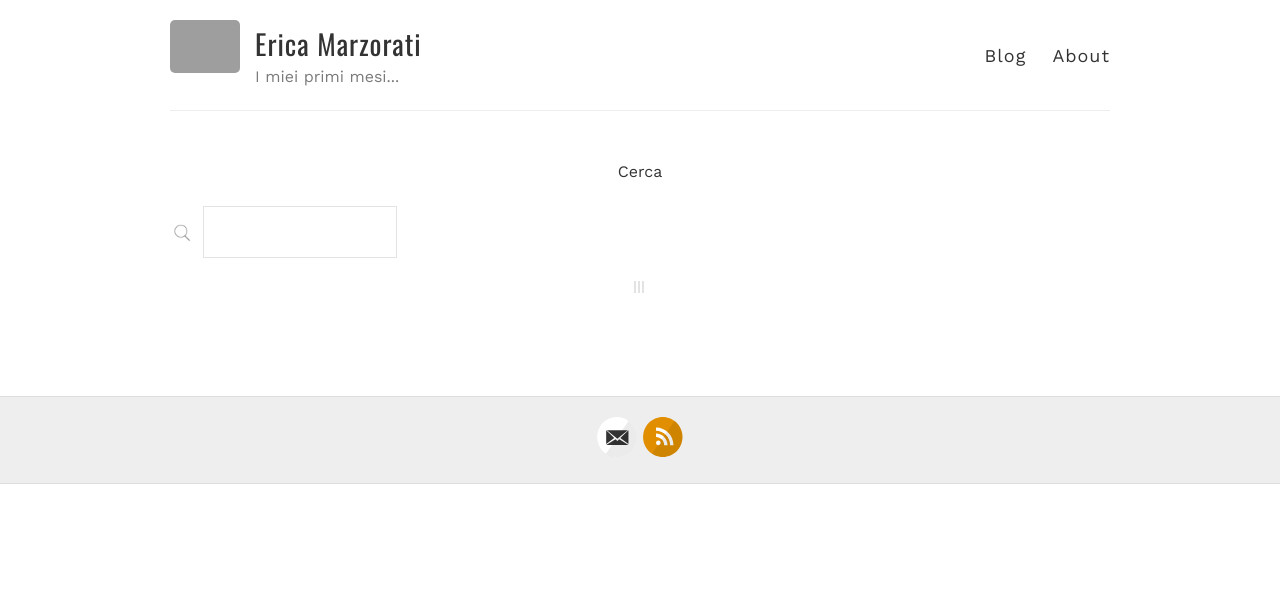
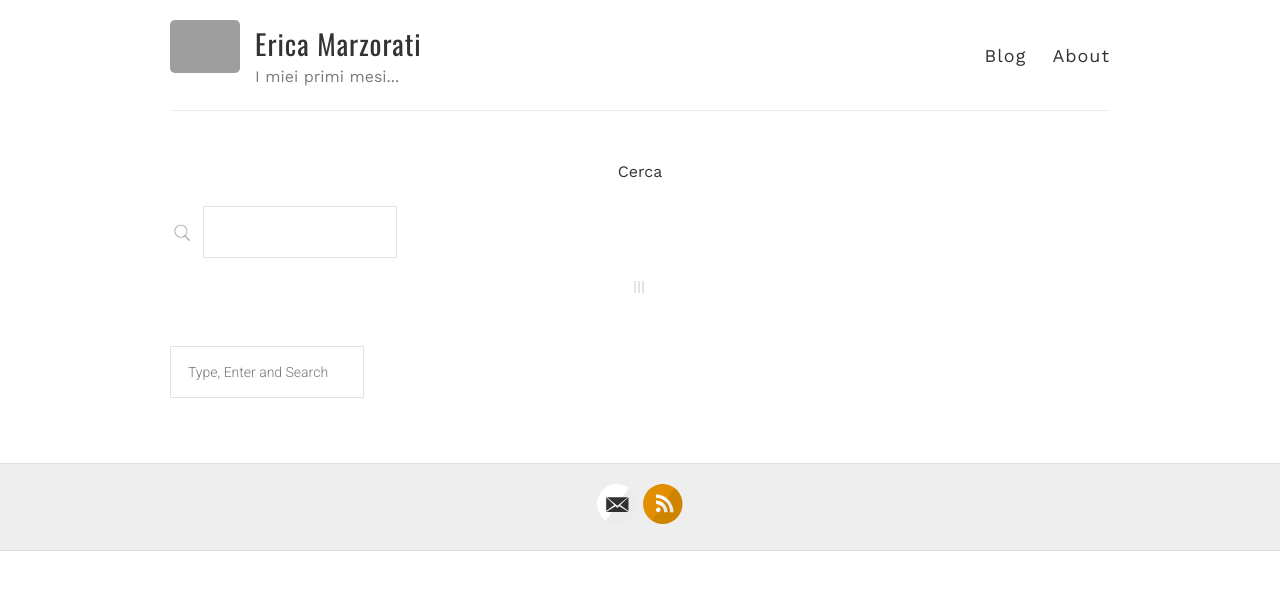
Before and after one commit to marste/Erica, a Jekyll site: the page built from search.html, in a window 1280 px wide. Shown: the top 590 px of the page. Built offline with Jekyll 4.4.1, drawn with Linux system fonts in a browser that asks for light colours; nearby versions of some CDN libraries; grey boxes are pictures that could not be loaded.

Commit message:
Added new post

```diff
--- a/search.html
+++ b/search.html
@@ -27,3 +27,7 @@ $(document).ready(function() {
 </br>
 
 </center>
+
+<input type="text" name="q" id="tipue_search_input" autocomplete="off" required placeholder="Type, Enter and Search">
+</form>
+<div id="tipue_search_content"></div>
```
